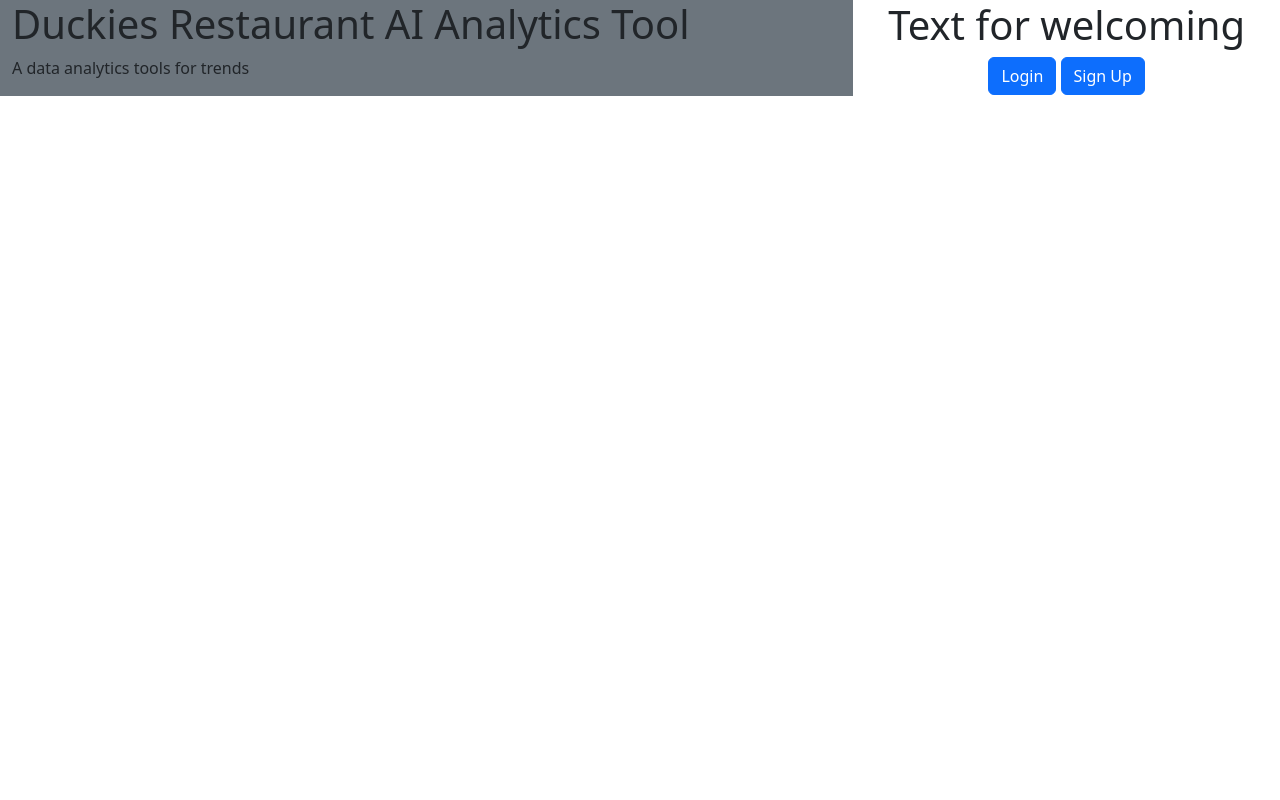
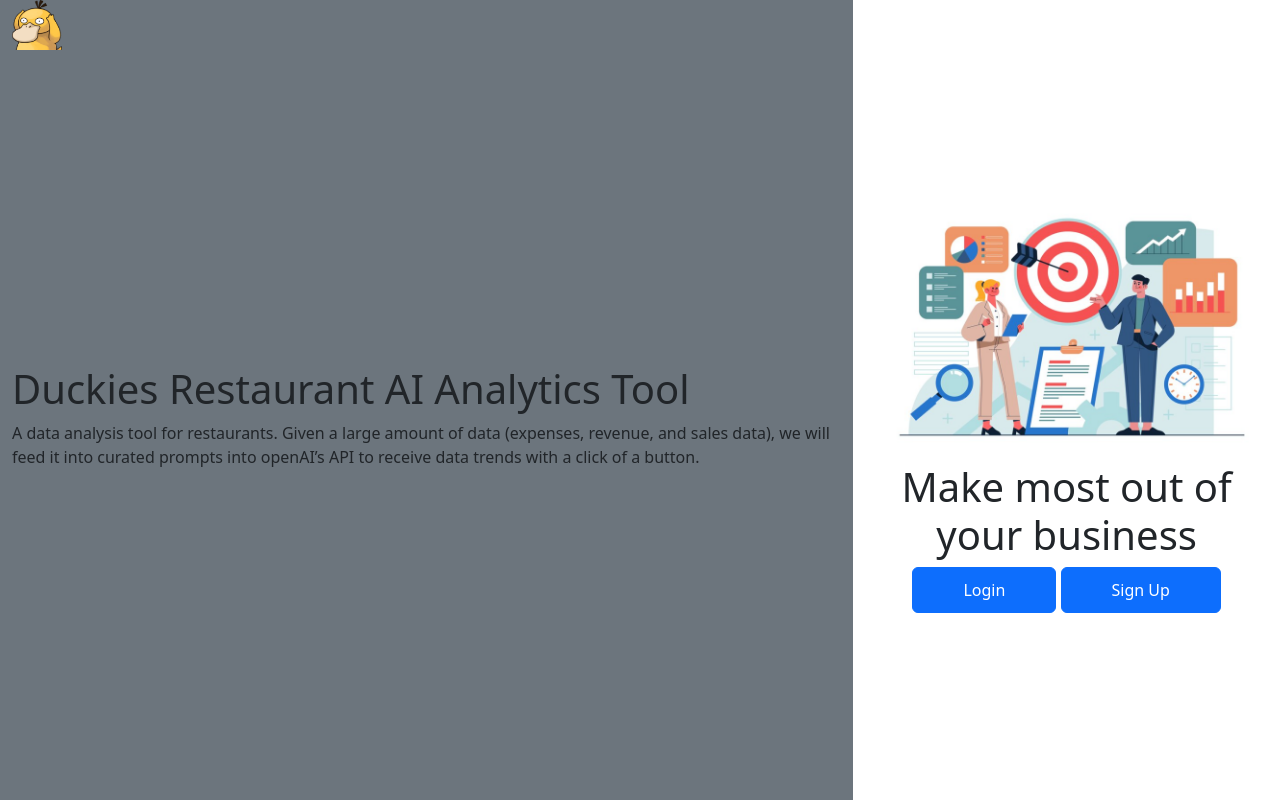
Before and after one commit to hnben/AIDataAnalytics, a PHP site: page /views/home.html in a window 1280 px wide. Run offline with PHP 8.4, Linux system fonts and the light colour scheme.

Commit message:
added faticon, images, descriptions to page

```diff
--- a/styles/styles.css
+++ b/styles/styles.css
@@ -15,3 +15,16 @@ body{
 #loginImage{
     border-radius: 1rem 0 0 1rem;
 }
+
+
+
+/*home.html css page */
+.leftSide {
+    height: 100vh;
+}
+
+.homeButton {
+    padding: 10px 50px;
+}
+
+/*end of home.html css page*/
--- a/views/home.html
+++ b/views/home.html
@@ -18,10 +18,17 @@
 
             <!-- left side  -->
             <div class="leftSide bg-secondary col-8 d-flex flex-column justify-content-between">
+<!--                Faticon Div -->
+                <div class="d-flex">
+                    <img src="images/homepageFaticon.png" height="50px" width="50px" alt="A faticon of a duck ">
+                </div>
+<!--                end of Faticon Div-->
                 <!-- text div -->
                 <div class="textDiv">
                     <h1> Duckies Restaurant AI Analytics Tool</h1>
-                    <p> A data analytics tools for trends  </p>
+                    <p> A data analysis tool for restaurants. Given a large amount of data (expenses, revenue, and sales data),
+                        we will feed it into curated prompts into openAI’s API to receive data trends with a click of a button.
+                    </p>
                 </div>
                 <!-- end of text div -->
 
@@ -33,8 +40,9 @@
 
             <!-- right side -->
             <div class="rightSide col-4 d-flex flex-column justify-content-center text-center">
+                <img src="images/homepage.png" alt="A business plan vector ">
                 <h1>
-                    Text for welcoming
+                    Make most out of your business
                 </h1>
                 <div class="buttons">
                     <a class="homeButton btn btn-primary" role="button" href="login" >Login</a>
```
Also changed, not shown: images/homepage.png (added), images/homepageFaticon.png (added).
